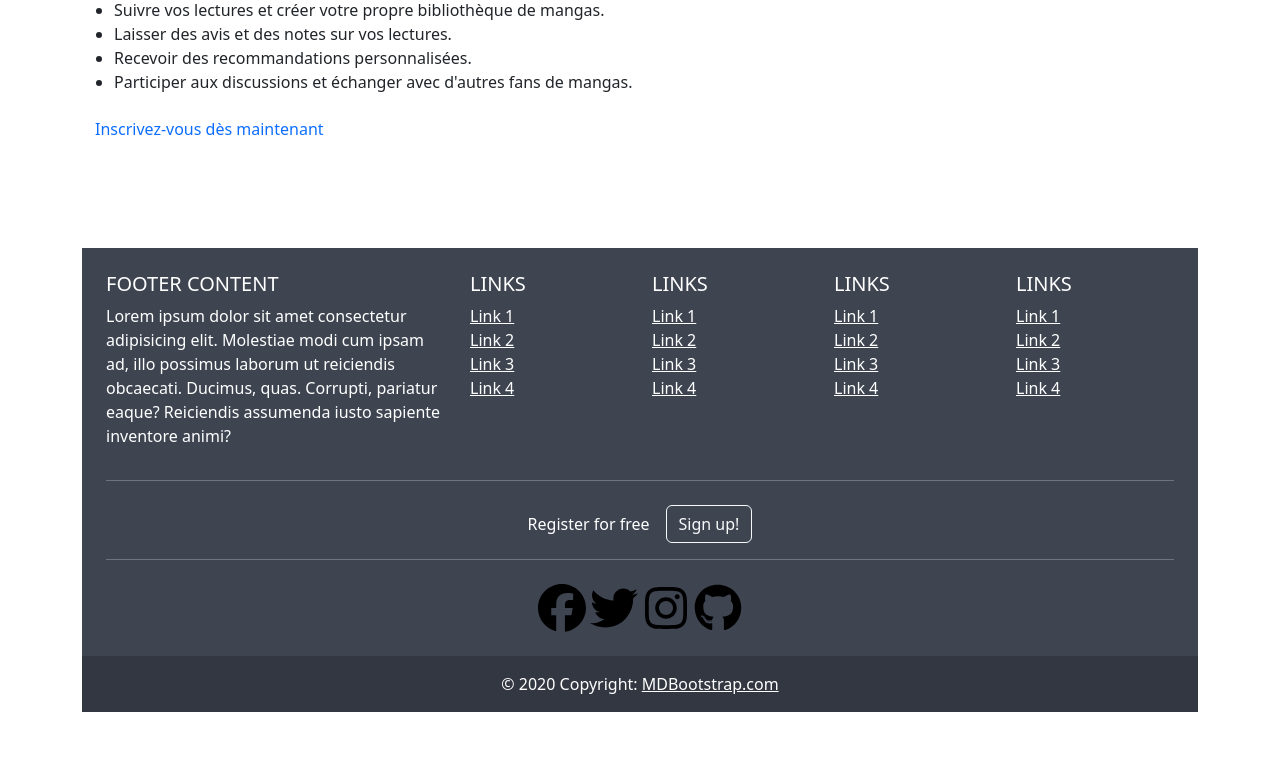
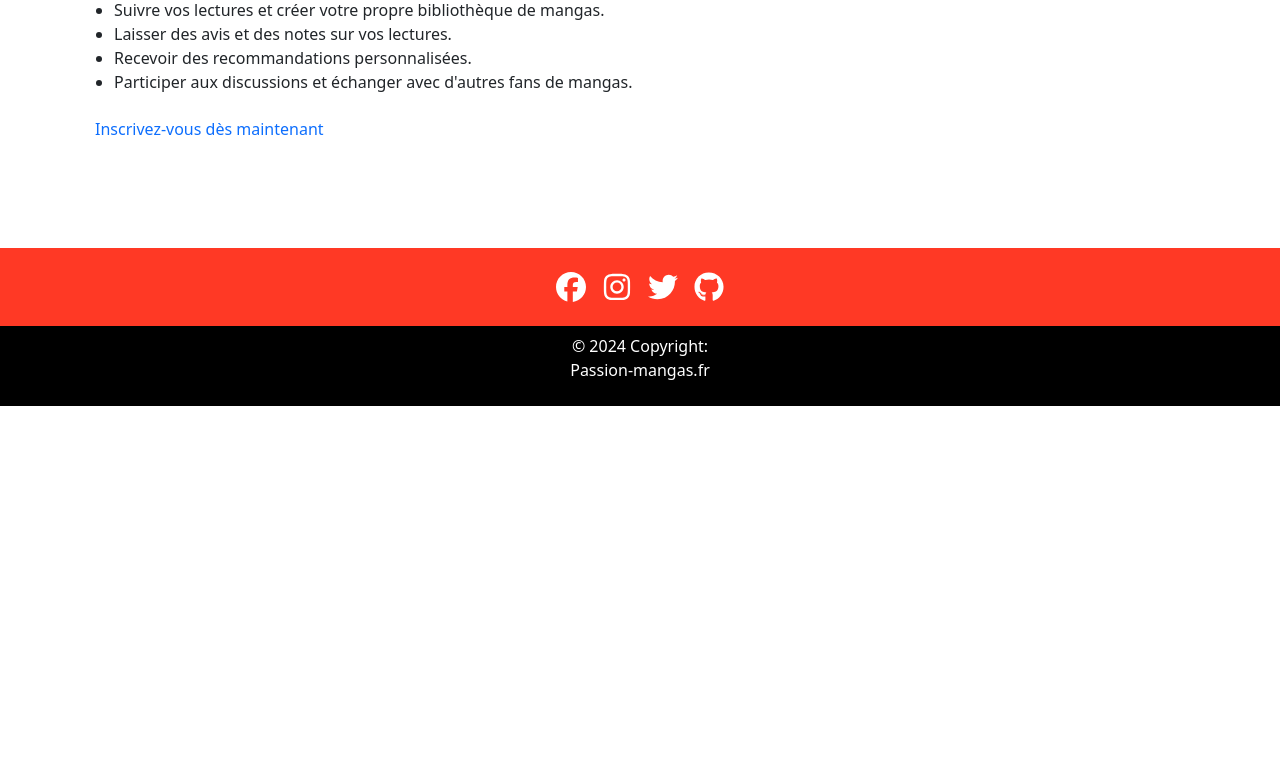
Before and after one commit to DWWM-23526/Projet-Passion-manga, a PHP site: page / in a window 1280 px wide. Shown: the part 915-1675 px from the top of the page. After the commit the page ends 1321 px from the top, so only its background shows below. Run offline with PHP 8.4, Linux system fonts and the light colour scheme; data that the repository does not hold is empty; some libraries are stand-ins or nearby versions.

Commit message:
footer fini

```diff
--- a/src/partials/footer.php
+++ b/src/partials/footer.php
@@ -1,174 +1,23 @@
-<!-- Remove the container if you want to extend the Footer to full width. -->
-<div class="container my-5">
-  <!-- Footer -->
-  <footer
-          class="text-center text-lg-start text-white"
-          style="background-color: #3e4551"
-          >
-    <!-- Grid container -->
-    <div class="container p-4 pb-0">
-      <!-- Section: Links -->
-      <section class="">
-        <!--Grid row-->
-        <div class="row">
-          <!--Grid column-->
-          <div class="col-lg-4 col-md-6 mb-4 mb-md-0">
-            <h5 class="text-uppercase">FOOTER CONTENT</h5>
+<footer class="text-center text-white"  style="background-color:#ff3925;">
+  <div class="container d-flex justify-content-center py-4">
+    <a type="button" class="mx-2">
+    <img src="/assets/img/facebook.svg">
+</a>
+    <a type="button" class="mx-2">
+    <img src="/assets/img/instagram.svg">
+</a>
+    <a type="button" class="mx-2">
+    <img src="/assets/img/twitter.svg">
+</a>
+    <a type="button" class="mx-2">
+    <img src="/assets/img/github.svg">
+</a>
+  </div>
 
-            <p>
-              Lorem ipsum dolor sit amet consectetur adipisicing elit.
-              Molestiae modi cum ipsam ad, illo possimus laborum ut
-              reiciendis obcaecati. Ducimus, quas. Corrupti, pariatur eaque?
-              Reiciendis assumenda iusto sapiente inventore animi?
-            </p>
-          </div>
-          <!--Grid column-->
-
-          <!--Grid column-->
-          <div class="col-lg-2 col-md-6 mb-4 mb-md-0">
-            <h5 class="text-uppercase">Links</h5>
-
-            <ul class="list-unstyled mb-0">
-              <li>
-                <a href="#!" class="text-white">Link 1</a>
-              </li>
-              <li>
-                <a href="#!" class="text-white">Link 2</a>
-              </li>
-              <li>
-                <a href="#!" class="text-white">Link 3</a>
-              </li>
-              <li>
-                <a href="#!" class="text-white">Link 4</a>
-              </li>
-            </ul>
-          </div>
-          <!--Grid column-->
-
-          <!--Grid column-->
-          <div class="col-lg-2 col-md-6 mb-4 mb-md-0">
-            <h5 class="text-uppercase">Links</h5>
-
-            <ul class="list-unstyled mb-0">
-              <li>
-                <a href="#!" class="text-white">Link 1</a>
-              </li>
-              <li>
-                <a href="#!" class="text-white">Link 2</a>
-              </li>
-              <li>
-                <a href="#!" class="text-white">Link 3</a>
-              </li>
-              <li>
-                <a href="#!" class="text-white">Link 4</a>
-              </li>
-            </ul>
-          </div>
-          <!--Grid column-->
-
-          <!--Grid column-->
-          <div class="col-lg-2 col-md-6 mb-4 mb-md-0">
-            <h5 class="text-uppercase">Links</h5>
-
-            <ul class="list-unstyled mb-0">
-              <li>
-                <a href="#!" class="text-white">Link 1</a>
-              </li>
-              <li>
-                <a href="#!" class="text-white">Link 2</a>
-              </li>
-              <li>
-                <a href="#!" class="text-white">Link 3</a>
-              </li>
-              <li>
-                <a href="#!" class="text-white">Link 4</a>
-              </li>
-            </ul>
-          </div>
-          <!--Grid column-->
-
-          <!--Grid column-->
-          <div class="col-lg-2 col-md-6 mb-4 mb-md-0">
-            <h5 class="text-uppercase">Links</h5>
-
-            <ul class="list-unstyled mb-0">
-              <li>
-                <a href="#!" class="text-white">Link 1</a>
-              </li>
-              <li>
-                <a href="#!" class="text-white">Link 2</a>
-              </li>
-              <li>
-                <a href="#!" class="text-white">Link 3</a>
-              </li>
-              <li>
-                <a href="#!" class="text-white">Link 4</a>
-              </li>
-            </ul>
-          </div>
-          <!--Grid column-->
-        </div>
-        <!--Grid row-->
-      </section>
-      <!-- Section: Links -->
-
-      <hr class="mb-4" />
-
-      <!-- Section: CTA -->
-      <section class="">
-        <p class="d-flex justify-content-center align-items-center">
-          <span class="me-3">Register for free</span>
-          <button type="button" class="btn btn-outline-light btn-rounded">
-            Sign up!
-          </button>
-        </p>
-      </section>
-      <!-- Section: CTA -->
-
-      <hr class="mb-4" />
-
-      <!-- Section: Social media -->
-      <section class="mb-4 text-center">
-        <!-- Facebook -->
-        <a
-           href="#!"
-           role="button"
-           ><img src="/assets/img/facebook.svg"></a>
-
-        <!-- Twitter -->
-        <a
-           href="#!"
-           role="button"
-           ><img src="/assets/img/twitter.svg"></a>
-
-        <!-- Instagram -->
-        <a
-           href="#!"
-           role="button"
-           ><img src="/assets/img/instagram.svg"></a>
-
-        <!-- Github -->
-        <a
-           href="#!"
-           role="button"
-           ><img src="/assets/img/github.svg"></a>
-      </section>
-      <!-- Section: Social media -->
-    </div>
-    <!-- Grid container -->
-
-    <!-- Copyright -->
-    <div
-         class="text-center p-3"
-         style="background-color: rgba(0, 0, 0, 0.2)"
-         >
-      © 2020 Copyright:
-      <a class="text-white" href="https://mdbootstrap.com/"
-         >MDBootstrap.com</a
-        >
-    </div>
-    <!-- Copyright -->
-  </footer>
-  <!-- Footer -->
-</div>
-<!-- End of .container -->
+  <!-- Copyright -->
+  <div class="text-center text-white py-2" style="background-color:#000;">
+    © 2024 Copyright:
+    <p class="text-white" href="https://mdbootstrap.com/">Passion-mangas.fr</p>
+  </div>
+  <!-- Copyright -->
+</footer>
--- a/src/views/tags/index.tags.view.php
+++ b/src/views/tags/index.tags.view.php
@@ -17,7 +17,7 @@ require __DIR__ . '/../../partials/header.php';
         <?php
             foreach ($cardsTab as $card) {
             $card_title = $card['tag_name'] ;
-            $card_img = '/assets/img/masashi_kishimoto.jpg';
+            $card_img = '/assets/img/genre-image.webp';
             $card_alt = $card['tag_name'];
             $path = '/tags/tags?id=' . $card['Id_tag'];
             require __DIR__ . '/../../partials/card.php';
```
Also changed, not shown: public/assets/img/facebook.svg, public/assets/img/github.svg, public/assets/img/instagram.svg, public/assets/img/twitter.svg.
